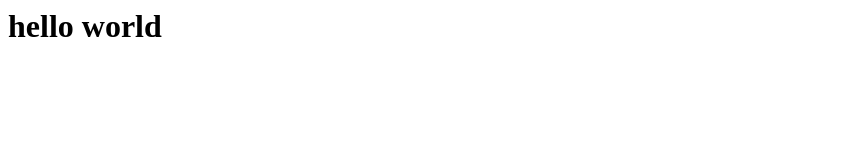
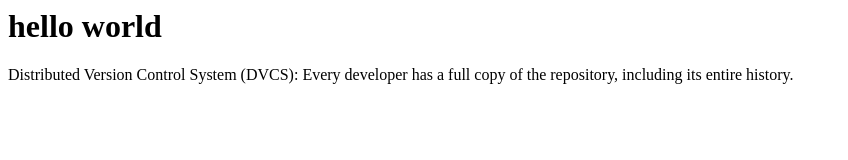
Before and after one commit to pushpab006/13THPRO, a plain HTML site: page index.html in a window 1280 px wide. Shown: the whole page, without its empty margins (0-848 px from the left). Drawn offline with Linux system fonts and the light colour scheme.

Commit message:
second commit

```diff
--- a/index.html
+++ b/index.html
@@ -1,4 +1,5 @@
 <html>
     <title>13 th program</title>
     <h1>hello world</h1>
+    <p>Distributed Version Control System (DVCS): Every developer has a full copy of the repository, including its entire history. </p>
 </html>
```
